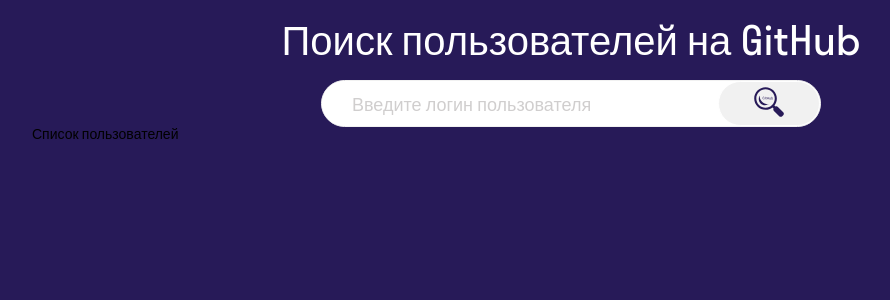
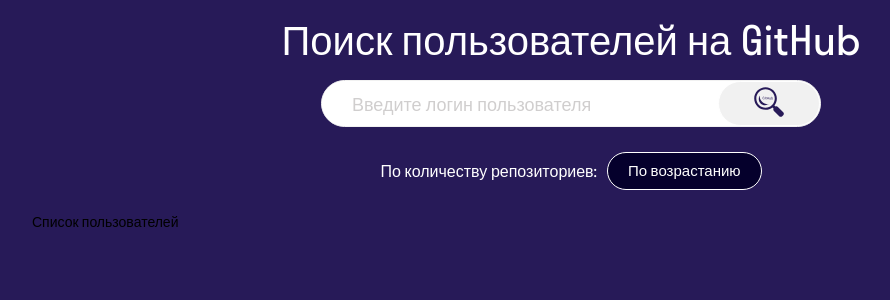
Before and after one commit to DianaSemenova/attestation-project---search-js, a React (Create React App) app: page / in a window 1280 px wide. Shown: the top 300 px of the page, without its empty margins (69-959 px from the left). Built offline with nearby package versions, Linux system fonts and the light colour scheme.

Commit message:
feat: added layout Filter/Sort, page NotFound

```diff
--- a/src/components/UI/Button/Button.jsx
+++ b/src/components/UI/Button/Button.jsx
@@ -4,11 +4,13 @@
     children,
     classes,
     onClick,
+    isActive = false,
     isDisabled = false,
 }) {
     return (
         <S.Btn
             $style={classes}
+            $active={isActive}
             type="button"
             onClick={onClick}
             disabled={isDisabled}
--- a/src/components/UI/Button/button.style.js
+++ b/src/components/UI/Button/button.style.js
@@ -6,6 +6,17 @@
         border: 1px solid #ffffff;
         border-radius: 60px;
         background-color: #f1f1f1;
+        transition: all 0.2s;
+
+        &:hover {
+            background-color: #ebebeb;
+            border: 1px solid #dbdbdb;
+        }
+
+        &:active {
+            background-color: #ebebeb;
+            border: 1px solid #dbdbdb;
+        }
 
         @media (max-width: 540px) {
             background-color: #ffffff;
@@ -20,6 +31,46 @@
         border: none;
         outline: none;
     `,
+    notFound: css`
+        background-color: transparent;
+        border: 1px solid #ffffff;
+        color: #ffffff;
+        margin-left: 10px;
+        padding: 13px 36px;
+        border-radius: 6px;
+        font-size: 16px;
+        line-height: 24px;
+        transition: all 0.3s;
+
+        &:hover {
+            background-color: #4d3c8d;
+        }
+        &:active {
+            background-color: #4d3c8d;
+        }
+    `,
+
+    sort: css`
+        font-size: 15px;
+        line-height: 24px;
+        border: 1px solid #ffffff;
+        border-radius: 60px;
+        padding: 6px 20px;
+        background: #05002c;
+        color: #ffffff;
+        border-color: ${(props) => (props.$active ? '#db61ffab' : 'white')};
+        color: ${(props) => (props.$active ? '#db61ffab' : 'white')};
+        transition: all 0.3s;
+
+        &:hover {
+            border-color: #db61ffab;
+            color: #db61ffab;
+        }
+        &:active {
+            border-color: #db61ffab;
+            color: #db61ffab;
+        }
+    `,
 };
 
 const btnMixin = (params) => {
--- a/src/components/UI/Icons/Close/closeSvg.style.js
+++ b/src/components/UI/Icons/Close/closeSvg.style.js
@@ -1,7 +1,6 @@
 import styled from 'styled-components';
 
 export const CloseSvg = styled.svg`
-
     &:hover {
         fill: #564499;
         cursor: pointer;
--- /dev/null
+++ b/src/components/common/FilterBlock/Filter/Filter.jsx
@@ -0,0 +1,33 @@
+import { useState } from 'react';
+import * as S from './filter.style';
+import Button from '../../../UI/Button/Button';
+import FilterItem from '../FilterItem/FilterItem';
+
+export default function Filter() {
+    const arrNumberRepositories = ['По возрастанию', 'По убыванию'];
+    const [sortName, setSortName] = useState('По возрастанию');
+    const [isOpen, setIsOpen] = useState(false);
+
+    return (
+        <S.FilterDiv>
+            <S.SortDiv>
+                <S.FilterTitle>По количеству репозиториев:</S.FilterTitle>
+                <S.Div>
+                    <Button
+                        classes="sort"
+                        isActive={isOpen}
+                        onClick={() => setIsOpen(!isOpen)}
+                    >
+                        {sortName}
+                    </Button>
+                    {isOpen && (
+                        <FilterItem
+                            data={arrNumberRepositories}
+                            setSortName={setSortName}
+                        />
+                    )}
+                </S.Div>
+            </S.SortDiv>
+        </S.FilterDiv>
+    );
+}
--- /dev/null
+++ b/src/components/common/FilterBlock/Filter/filter.style.js
@@ -0,0 +1,44 @@
+import styled from 'styled-components';
+
+export const FilterDiv = styled.div`
+    display: -webkit-box;
+    display: -ms-flexbox;
+    display: flex;
+    gap: 50px;
+    -webkit-box-orient: horizontal;
+    -webkit-box-direction: normal;
+    -ms-flex-direction: row;
+    flex-direction: row;
+    -webkit-box-align: center;
+    -ms-flex-align: center;
+    align-items: center;
+    padding: 25px 0px;
+    justify-content: center;
+`;
+export const FilterTitle = styled.div`
+    font-size: 16px;
+    line-height: 24px;
+    color: #fff;
+
+    @media (max-width: 540px) {
+        display: none;
+    }
+`;
+export const SortDiv = styled.div`
+    display: -webkit-box;
+    display: -ms-flexbox;
+    display: flex;
+    gap: 10px;
+    -webkit-box-orient: horizontal;
+    -webkit-box-direction: normal;
+    -ms-flex-direction: row;
+    flex-direction: row;
+    -webkit-box-align: center;
+    -ms-flex-align: center;
+    justify-content: center;
+    align-items: center;
+`;
+
+export const Div = styled.div`
+    position: relative;
+`;
--- /dev/null
+++ b/src/components/common/FilterBlock/FilterItem/FilterItem.jsx
@@ -0,0 +1,13 @@
+import * as S from './filterItem.style';
+
+export default function FilterItem({ data, setSortName }) {
+    return (
+        <S.Ul>
+            {data?.map((item) => (
+                <S.Li key={Math.random()} onClick={() => setSortName(item)}>
+                    {item}
+                </S.Li>
+            ))}
+        </S.Ul>
+    );
+}
--- /dev/null
+++ b/src/components/common/FilterBlock/FilterItem/filterItem.style.js
@@ -0,0 +1,35 @@
+import styled from 'styled-components';
+
+export const Ul = styled.ul`
+    position: absolute;
+    top: 105%;
+    left: 0;
+    width: 100%;
+    border: 1px solid #dddddd;
+    padding: 8px;
+    font-size: 15px;
+    font-weight: 500;
+    border-radius: 12px;
+    background: #05002c;
+    color: #ffffff;
+    border-color: white;
+    display: flex;
+    flex-direction: column;
+    align-items: center;
+    gap: 10px;
+`;
+
+export const Li = styled.li`
+    color: white;
+    cursor: pointer;
+    transition: all 0.2s;
+
+    &:hover {
+        color: #db61ffab;
+        text-decoration-line: underline;
+    }
+    &:active {
+        color: #db61ffab;
+        text-decoration-line: underline;
+    }
+`;
--- a/src/pages/Layout/Layout.jsx
+++ b/src/pages/Layout/Layout.jsx
@@ -1,12 +1,14 @@
 import { Outlet } from 'react-router-dom';
 import * as S from './layout.style';
 import Header from '../../components/common/Header/Header';
+import Filter from '../../components/common/FilterBlock/Filter/Filter';
 
 export default function Layout() {
     return (
         <S.Wrapper>
             <S.Container>
                 <Header />
+                <Filter />
                 <Outlet />
             </S.Container>
         </S.Wrapper>
--- a/src/pages/Layout/layout.style.js
+++ b/src/pages/Layout/layout.style.js
@@ -2,7 +2,6 @@
 
 export const Wrapper = styled.div`
     width: 100%;
-    overflow: hidden;
     max-width: 1178px;
     margin: 0 auto;
     padding: 20px 50px;
--- /dev/null
+++ b/src/pages/NotFound/NotFound.jsx
@@ -0,0 +1,17 @@
+import { useNavigate } from 'react-router-dom';
+import * as S from './notFound.style';
+import Button from '../../components/UI/Button/Button';
+
+export default function NotFound() {
+    const navigate = useNavigate();
+
+    return (
+        <S.NotFound>
+            <S.Heading>404 Not Found</S.Heading>
+            <S.Message>Страница, которую вы ищете, не существует...</S.Message>
+            <Button classes="notFound" onClick={() => navigate('/')}>
+                Вернуться на главную
+            </Button>
+        </S.NotFound>
+    );
+}
--- /dev/null
+++ b/src/pages/NotFound/notFound.style.js
@@ -0,0 +1,20 @@
+import styled from 'styled-components';
+
+export const NotFound = styled.div`
+    display: flex;
+    align-items: center;
+    justify-content: center;
+    height: 100vh;
+    gap: 30px;
+    flex-direction: column;
+`;
+export const Heading = styled.h1`
+    font-size: 36px;
+    color: white;
+`;
+
+export const Message = styled.p`
+    font-size: 24px;
+    color: #666;
+    text-align: center;
+`;
--- a/src/routes/routes.jsx
+++ b/src/routes/routes.jsx
@@ -1,6 +1,7 @@
 import { Routes, Route } from 'react-router-dom';
 import Layout from '../pages/Layout/Layout';
 import MainPage from '../pages/Main/Main';
+import NotFound from '../pages/NotFound/NotFound';
 
 export function AppRoutes() {
     return (
@@ -8,6 +9,7 @@
             <Route path="/" element={<Layout />}>
                 <Route path="/" element={<MainPage />} />
             </Route>
+            <Route path="*" element={<NotFound />} />
         </Routes>
     );
 }
```
